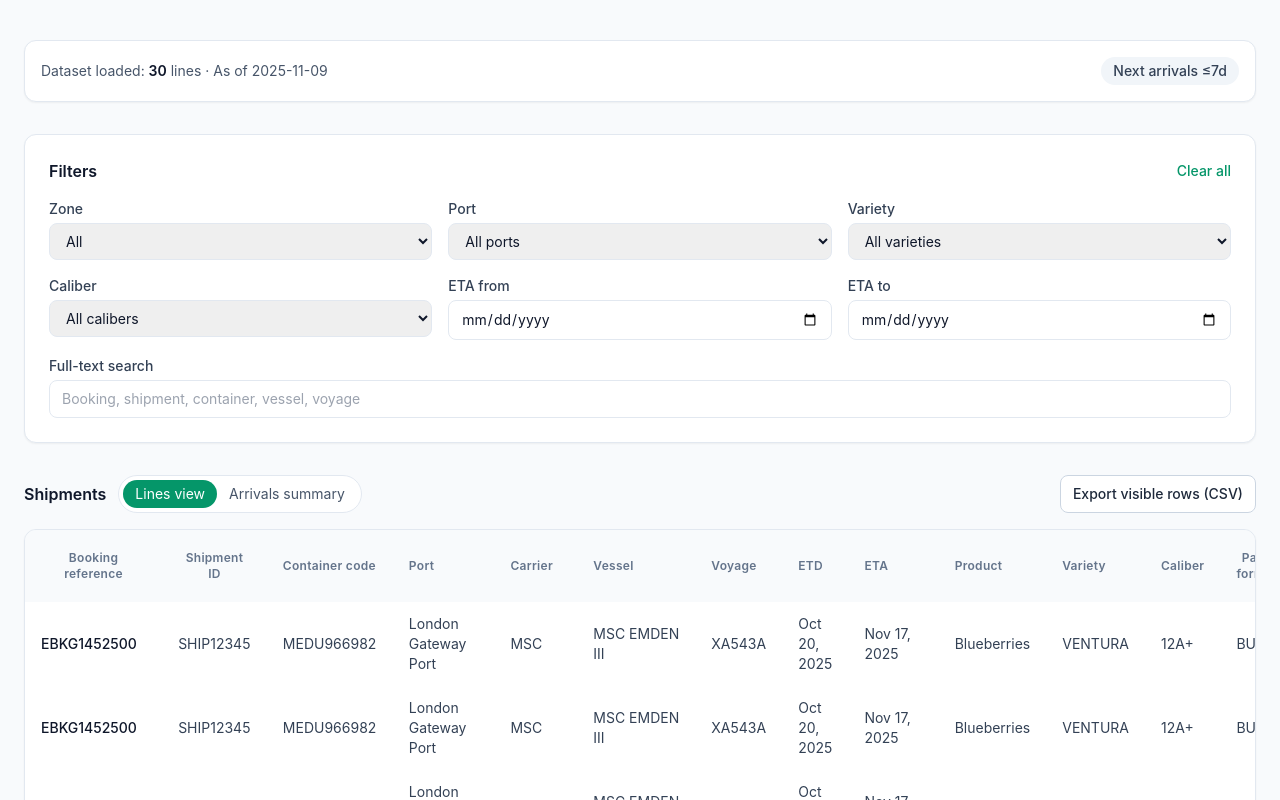
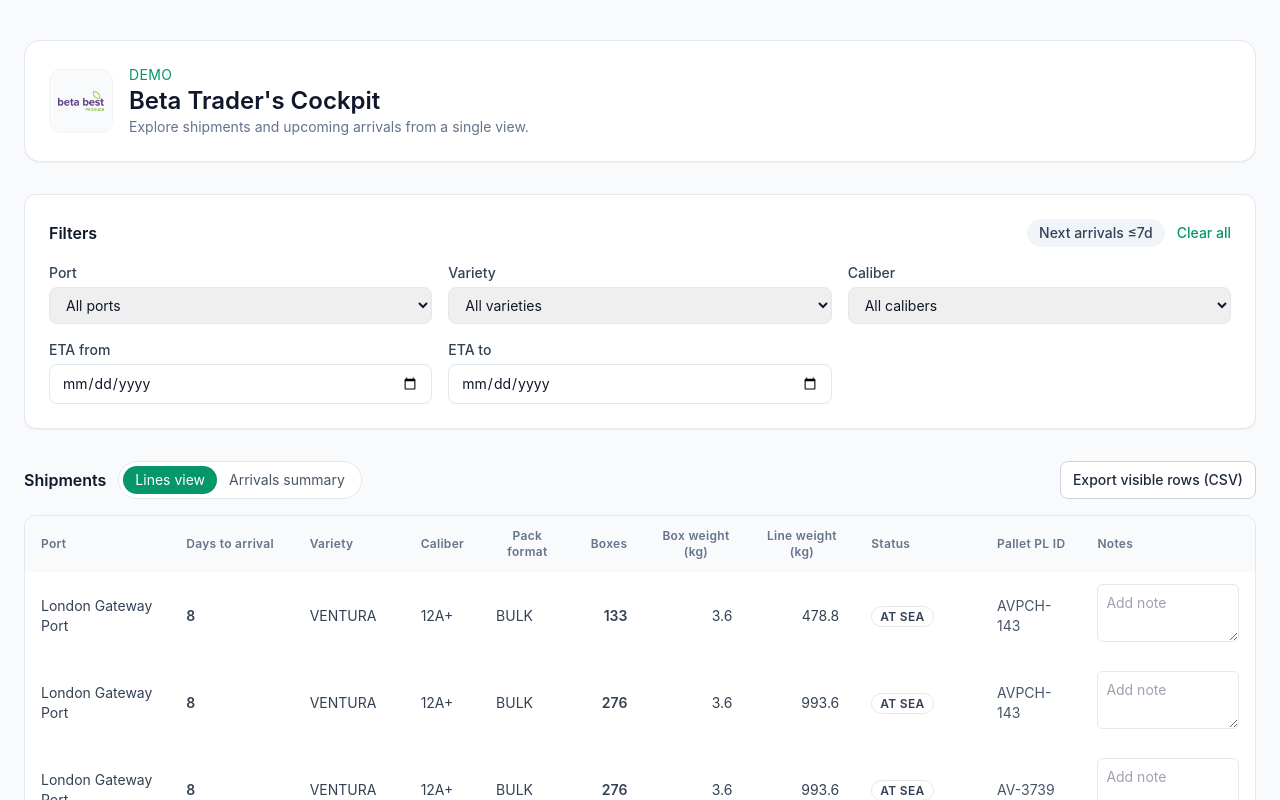
Before and after one commit to cyprienhenry/trader-cockpit, a Next.js app: page / in a window 1280 px wide. Shown: the top 800 px of the page. Built offline with nearby package versions, Linux system fonts and the light colour scheme.

Commit message:
updated ui

```diff
--- a/app/page.tsx
+++ b/app/page.tsx
@@ -1,26 +1,19 @@
 "use client";
 
+import Image from "next/image";
 import { useMemo, useState } from "react";
 import palletData from "@/data/data.json";
 import {
   FilterCriteria,
   FIXED_NOW_ISO,
-  ZONES,
-  ZoneKey,
   applyFilters,
   computeStatus,
   hasEtaPassed,
-  isEtaWithinSevenDays,
-  zoneOptions
+  isEtaWithinSevenDays
 } from "@/lib/filters";
 import type { PalletDataset, PalletItem, PalletRow } from "@/types";
 
 const FIXED_NOW = new Date(FIXED_NOW_ISO);
-const DATE_FORMATTER = new Intl.DateTimeFormat("en-US", {
-  month: "short",
-  day: "numeric",
-  year: "numeric"
-});
 const ONE_DAY_MS = 24 * 60 * 60 * 1000;
 
 type EnrichedRow = PalletRow & { stableKey: string };
@@ -58,27 +51,17 @@ const VARIETIES = uniqueValues("variety");
 const CALIBERS = uniqueValues("caliber_raw");
 
 const INITIAL_FILTERS: FilterCriteria = {
-  zone: "All",
   port: "",
   variety: "",
   caliber: "",
   etaFrom: "",
   etaTo: "",
-  search: "",
   nextArrivalsOnly: false
 };
 
 type ColumnKey =
-  | "booking_reference"
-  | "shipment_id"
-  | "container_code"
   | "port_destination"
-  | "carrier_name"
-  | "vessel_name"
-  | "voyage_number"
-  | "etd"
-  | "eta"
-  | "product"
+  | "days_to_arrival"
   | "variety"
   | "caliber_raw"
   | "pack_format_raw"
@@ -86,6 +69,7 @@ type ColumnKey =
   | "box_weight_kg"
   | "line_weight_kg"
   | "status"
+  | "pallet_pl_id"
   | "notes";
 
 interface ColumnDefinition {
@@ -95,16 +79,8 @@ interface ColumnDefinition {
 }
 
 const COLUMNS: ColumnDefinition[] = [
-  { key: "booking_reference", label: "Booking reference" },
-  { key: "shipment_id", label: "Shipment ID" },
-  { key: "container_code", label: "Container code" },
   { key: "port_destination", label: "Port" },
-  { key: "carrier_name", label: "Carrier" },
-  { key: "vessel_name", label: "Vessel" },
-  { key: "voyage_number", label: "Voyage" },
-  { key: "etd", label: "ETD" },
-  { key: "eta", label: "ETA" },
-  { key: "product", label: "Product" },
+  { key: "days_to_arrival", label: "Days to arrival" },
   { key: "variety", label: "Variety" },
   { key: "caliber_raw", label: "Caliber" },
   { key: "pack_format_raw", label: "Pack format" },
@@ -112,13 +88,9 @@ const COLUMNS: ColumnDefinition[] = [
   { key: "box_weight_kg", label: "Box weight (kg)", numeric: true },
   { key: "line_weight_kg", label: "Line weight (kg)", numeric: true },
   { key: "status", label: "Status" },
+  { key: "pallet_pl_id", label: "Pallet PL ID" },
   { key: "notes", label: "Notes" }
 ];
-
-const dateToText = (date: Date) => {
-  if (Number.isNaN(date.getTime())) return "—";
-  return DATE_FORMATTER.format(date);
-};
 
 const getRowKey = (row: EnrichedRow) => row.stableKey;
 
@@ -133,6 +105,16 @@ const formatWeight = (value: number | null | undefined) => {
     minimumFractionDigits: 1,
     maximumFractionDigits: 1
   });
+};
+
+const getDaysToArrival = (row: EnrichedRow) =>
+  Math.round((row.etaDate.getTime() - FIXED_NOW.getTime()) / ONE_DAY_MS);
+
+const getRowTooltip = (row: EnrichedRow) => {
+  const booking = row.booking_reference || "—";
+  const container = row.container_code || "—";
+  const voyage = row.voyage_number || "—";
+  return `Booking: ${booking}\nContainer: ${container}\nVoyage: ${voyage}`;
 };
 
 function formatKg(value: number) {
@@ -197,10 +179,7 @@ export default function Page() {
     };
   }, [visibleRows]);
 
-  const portOptions: string[] =
-    filters.zone === "All"
-      ? ALL_PORTS
-      : Array.from(ZONES[filters.zone]);
+  const portOptions = ALL_PORTS;
 
   const arrivalsSummary = useMemo(() => {
     const groupMap = new Map<
@@ -288,21 +267,6 @@ export default function Page() {
     }));
   };
 
-  const handleZoneChange = (rawValue: string) => {
-    const value: ZoneKey = (rawValue || "All") as ZoneKey;
-    setFilters((prev) => {
-      const allowedPorts =
-        value === "All"
-          ? null
-          : (ZONES[value] as readonly string[]).map((port) => port as string);
-      const nextPort =
-        allowedPorts && prev.port && !allowedPorts.includes(prev.port)
-          ? ""
-          : prev.port;
-      return { ...prev, zone: value, port: nextPort };
-    });
-  };
-
   const handleSort = (column: ColumnKey) => {
     setSort((current) => {
       if (current?.column === column) {
@@ -332,16 +296,8 @@ export default function Page() {
       const noteValue = notes[rowKey] ?? "";
 
       return [
-        row.booking_reference,
-        row.shipment_id,
-        row.container_code,
         row.port_destination,
-        row.carrier_name,
-        row.vessel_name,
-        row.voyage_number,
-        row.etd,
-        row.eta,
-        row.product,
+        getDaysToArrival(row),
         row.variety,
         row.caliber_raw,
         row.pack_format_raw,
@@ -349,6 +305,7 @@ export default function Page() {
         row.box_weight_kg,
         row.line_weight_kg,
         status,
+        row.pallet_pl_id ?? "",
         noteValue
       ].map(escapeCsv);
     });
@@ -369,15 +326,43 @@ export default function Page() {
 
   return (
     <main className="mx-auto max-w-7xl space-y-8 px-6 py-10">
-      <section className="flex flex-col gap-4 rounded-xl border border-slate-200 bg-white p-4 shadow-sm sm:flex-row sm:items-center sm:justify-between">
-        <p className="text-sm text-slate-600">
-          Dataset loaded: <span className="font-semibold text-slate-900">{SOURCE_DATA.length}</span>{" "}
-          lines · {nowLabel}
+      <section className="flex flex-col gap-6 rounded-2xl border border-slate-200 bg-white p-6 shadow-sm sm:flex-row sm:items-center sm:justify-between">
+        <div className="flex items-center gap-4">
+          <div className="relative h-16 w-16 overflow-hidden rounded-xl border border-slate-100 bg-slate-50 p-2">
+            <Image
+              src="/logo.png"
+              alt="Beta logo"
+              fill
+              className="object-contain p-2"
+              sizes="64px"
+              priority
+            />
+          </div>
+          <div>
+            <p className="text-sm uppercase tracking-wide text-emerald-600">
+              Demo
             </p>
+            <h1 className="text-2xl font-semibold text-slate-900">
+              Beta Trader&apos;s Cockpit
+            </h1>
+            <p className="text-sm text-slate-500">
+              Explore shipments and upcoming arrivals from a single view.
+            </p>
+          </div>
+        </div>
+      </section>
+
+      <section className="rounded-xl border border-slate-200 bg-white p-6 shadow-sm">
+        <div className="mb-4 flex flex-wrap items-center justify-between gap-3">
+          <h2 className="text-base font-semibold text-slate-900">Filters</h2>
+          <div className="flex items-center gap-3">
             <button
               type="button"
               onClick={() =>
-            handleFilterChange("nextArrivalsOnly", !filters.nextArrivalsOnly)
+                handleFilterChange(
+                  "nextArrivalsOnly",
+                  !filters.nextArrivalsOnly
+                )
               }
               className={`inline-flex items-center justify-center rounded-full px-3 py-1 text-sm font-medium transition ${
                 filters.nextArrivalsOnly
@@ -387,11 +372,6 @@ export default function Page() {
             >
               Next arrivals ≤7d
             </button>
-      </section>
-
-      <section className="rounded-xl border border-slate-200 bg-white p-6 shadow-sm">
-        <div className="mb-4 flex flex-wrap items-center justify-between gap-3">
-          <h2 className="text-base font-semibold text-slate-900">Filters</h2>
             <button
               type="button"
               onClick={clearAllFilters}
@@ -400,14 +380,8 @@ export default function Page() {
               Clear all
             </button>
           </div>
+        </div>
         <div className="grid grid-cols-1 gap-4 md:grid-cols-2 lg:grid-cols-3">
-          <SelectControl
-            label="Zone"
-            value={filters.zone}
-            onChange={handleZoneChange}
-            options={zoneOptions}
-            placeholder="All zones"
-          />
           <SelectControl
             label="Port"
             value={filters.port}
@@ -438,12 +412,6 @@ export default function Page() {
             label="ETA to"
             value={filters.etaTo}
             onChange={(value) => handleFilterChange("etaTo", value)}
-          />
-          <SearchControl
-            label="Full-text search"
-            value={filters.search}
-            onChange={(value) => handleFilterChange("search", value)}
-            placeholder="Booking, shipment, container, vessel, voyage"
           />
         </div>
       </section>
@@ -497,24 +465,20 @@ export default function Page() {
                     const status = computeStatus(row, FIXED_NOW);
                     const rowKey = getRowKey(row);
                     const noteValue = notes[rowKey] ?? "";
+                    const daysToArrival = getDaysToArrival(row);
                     return (
                       <tr
                         key={rowKey}
+                        title={getRowTooltip(row)}
+                        aria-label={getRowTooltip(row)}
                         className="border-t border-slate-100 hover:bg-slate-50"
                       >
-                        <td className="px-4 py-3 font-medium text-slate-900">
-                          {row.booking_reference}
-                        </td>
-                        <td className="px-4 py-3">{row.shipment_id}</td>
-                        <td className="px-4 py-3">{row.container_code}</td>
                         <td className="px-4 py-3">{row.port_destination}</td>
-                        <td className="px-4 py-3">{row.carrier_name}</td>
-                        <td className="px-4 py-3">{row.vessel_name}</td>
-                        <td className="px-4 py-3">{row.voyage_number}</td>
-                        <td className="px-4 py-3">{dateToText(row.etdDate)}</td>
                         <td className="px-4 py-3">
                           <div className="flex flex-wrap items-center gap-2">
-                            <span>{dateToText(row.etaDate)}</span>
+                            <span className="font-semibold">
+                              {formatInteger(daysToArrival)}
+                            </span>
                             {isEtaWithinSevenDays(row.etaDate, FIXED_NOW) && (
                               <span className="rounded-full bg-emerald-50 px-2 py-0.5 text-xs font-semibold text-emerald-700">
                                 ≤7d
@@ -527,7 +491,6 @@ export default function Page() {
                             )}
                           </div>
                         </td>
-                        <td className="px-4 py-3 capitalize">{row.product}</td>
                         <td className="px-4 py-3 uppercase">{row.variety}</td>
                         <td className="px-4 py-3 uppercase">
                           {row.caliber_raw}
@@ -549,14 +512,17 @@ export default function Page() {
                             {status}
                           </span>
                         </td>
+                        <td className="px-4 py-3 text-sm text-slate-600">
+                          {row.pallet_pl_id || "—"}
+                        </td>
                         <td className="px-4 py-3">
-                          <input
-                            type="text"
+                          <textarea
+                            rows={2}
                             value={noteValue}
                             onChange={(event) =>
                               handleNotesChange(row, event.target.value)
                             }
-                            className="w-full rounded-md border border-slate-200 px-2 py-1 text-sm focus:border-emerald-500 focus:outline-none focus:ring-1 focus:ring-emerald-500"
+                            className="w-full rounded-md border border-slate-200 px-2 py-2 text-sm focus:border-emerald-500 focus:outline-none focus:ring-2 focus:ring-emerald-200"
                             placeholder="Add note"
                           />
                         </td>
@@ -682,6 +648,13 @@ export default function Page() {
           </>
         )}
       </section>
+      <footer className="text-sm text-slate-500">
+        Dataset loaded:{" "}
+        <span className="font-semibold text-slate-900">
+          {SOURCE_DATA.length}
+        </span>{" "}
+        lines · {nowLabel}
+      </footer>
     </main>
   );
 }
@@ -753,39 +726,16 @@ const DateControl = ({
   </label>
 );
 
-const SearchControl = ({
-  label,
-  value,
-  onChange,
-  placeholder
-}: {
-  label: string;
-  value: string;
-  onChange: (value: string) => void;
-  placeholder: string;
-}) => (
-  <label className="text-sm text-slate-600 md:col-span-2 lg:col-span-3">
-    <span className="mb-1 block font-medium text-slate-700">{label}</span>
-    <input
-      type="search"
-      value={value}
-      onChange={(event) => onChange(event.target.value)}
-      placeholder={placeholder}
-      className="w-full rounded-lg border border-slate-200 px-3 py-2 text-sm text-slate-900 focus:border-emerald-500 focus:outline-none focus:ring-1 focus:ring-emerald-500"
-    />
-  </label>
-);
-
 const getComparableValue = (
   row: EnrichedRow,
   notes: Record<string, string>,
   column: ColumnKey
 ) => {
   switch (column) {
-    case "etd":
-      return row.etdDate.getTime();
-    case "eta":
-      return row.etaDate.getTime();
+    case "days_to_arrival":
+      return getDaysToArrival(row);
+    case "pallet_pl_id":
+      return (row.pallet_pl_id ?? "").toLowerCase();
     case "box_count":
     case "box_weight_kg":
     case "line_weight_kg":
--- a/lib/filters.ts
+++ b/lib/filters.ts
@@ -2,35 +2,14 @@ import { PalletRow, Status } from "@/types";
 
 export const FIXED_NOW_ISO = "2025-11-09T00:00:00Z";
 
-export const ZONES = {
-  All: [],
-  UK: ["London Gateway Port", "Felixstowe"],
-  "North Europe": ["Rotterdam", "Antwerp"],
-  Iberia: ["Valencia", "Algeciras"]
-} as const;
-
-export type ZoneKey = keyof typeof ZONES;
-
 export interface FilterCriteria {
-  zone: ZoneKey;
   port: string;
   variety: string;
   caliber: string;
   etaFrom: string;
   etaTo: string;
-  search: string;
   nextArrivalsOnly: boolean;
 }
-
-const SEARCHABLE_FIELDS = [
-  "booking_reference",
-  "shipment_id",
-  "container_code",
-  "vessel_name",
-  "voyage_number"
-] as const;
-
-export const zoneOptions = Object.keys(ZONES) as ZoneKey[];
 
 const toDateOrNull = (value: string, isEnd?: boolean) => {
   if (!value) return null;
@@ -43,18 +22,12 @@ export const applyFilters = <T extends PalletRow>(
   criteria: FilterCriteria,
   now: Date
 ): T[] => {
-  const zonePorts =
-    criteria.zone === "All"
-      ? null
-      : new Set<string>(ZONES[criteria.zone]);
   const etaFromDate = toDateOrNull(criteria.etaFrom);
   const etaToDate = toDateOrNull(criteria.etaTo, true);
-  const searchTerm = criteria.search?.trim().toLowerCase() ?? "";
   const windowEnd = new Date(now);
   windowEnd.setUTCDate(windowEnd.getUTCDate() + 7);
 
   return items.filter((item) => {
-    if (zonePorts && !zonePorts.has(item.port_destination)) return false;
     if (criteria.port && item.port_destination !== criteria.port) return false;
     if (criteria.variety && item.variety !== criteria.variety) return false;
     if (criteria.caliber && item.caliber_raw !== criteria.caliber) return false;
@@ -62,16 +35,6 @@ export const applyFilters = <T extends PalletRow>(
     if (etaToDate && item.etaDate > etaToDate) return false;
     if (criteria.nextArrivalsOnly) {
       if (!(item.etaDate > now && item.etaDate <= windowEnd)) return false;
-    }
-    if (searchTerm) {
-      const matches = SEARCHABLE_FIELDS.some((field) => {
-        const value = item[field];
-        return (
-          typeof value === "string" &&
-          value.toLowerCase().includes(searchTerm)
-        );
-      });
-      if (!matches) return false;
     }
     return true;
   });
```
Also changed, not shown: public/logo.png (renamed from app/logo.png). Lines whose indentation alone changed are shown as unchanged.
